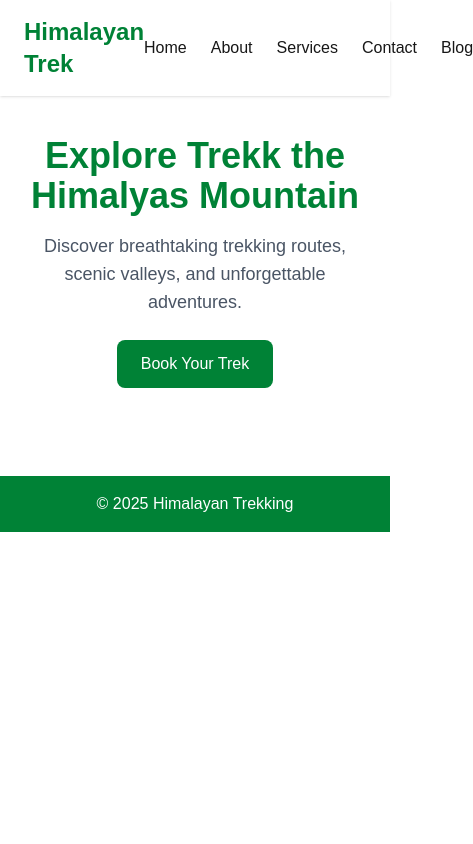
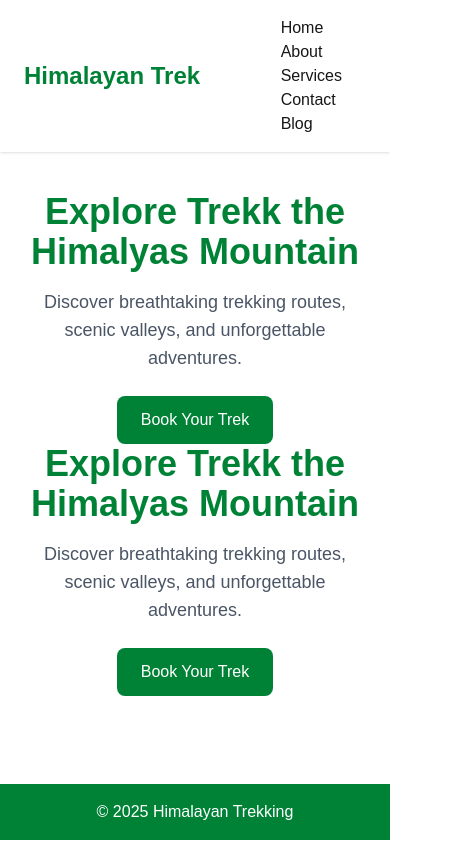
Before and after one commit to hspundir/trekking-website, a Next.js app: page / in a window 390 px wide. Shown: the whole page, 473 px wide, since content can reach past the window. Built offline with nearby package versions, Linux system fonts and the light colour scheme.

Commit message:
update code

```diff
--- a/app/layout.jsx
+++ b/app/layout.jsx
@@ -12,12 +12,13 @@ export default function RootLayout({ children }) {
       <body className="bg-gray-50 text-gray-800">
 
         {/* Navbar */}
+        <header>
         <nav className="bg-white shadow">
           <div className="max-w-7xl mx-auto px-6 py-4 flex justify-between items-center">
             <h1 className="text-2xl font-bold text-green-700">
               Himalayan Trek
             </h1>
-            <div className="space-x-6">
+            <div className="space-x-6 flex flex-col sm:flex-row">
               <Link href="/" className="hover:text-green-700">Home</Link>
               <Link href="/about" className="hover:text-green-700">About</Link>
               <Link href="/services" className="hover:text-green-700">Services</Link>
@@ -26,7 +27,7 @@ export default function RootLayout({ children }) {
             </div>
           </div>
         </nav>
-
+</header>
         {/* Page Content */}
         <main className="max-w-7xl mx-auto px-6 py-10">
           {children}
--- a/app/page.tsx
+++ b/app/page.tsx
@@ -1,5 +1,7 @@
 export default function Home() {
   return (
+
+    <>
     <section className="text-center">
       <h2 className="text-4xl font-bold text-green-700 mb-4">
         Explore Trekk the Himalyas Mountain
@@ -11,5 +13,16 @@ export default function Home() {
         Book Your Trek
       </button>
     </section>
+    <section className="text-center">
+      <h2 className="text-4xl font-bold text-green-700 mb-4">
+        Explore Trekk the Himalyas Mountain
+      </h2>
+      <p className="text-lg text-gray-600 max-w-2xl mx-auto">
+        Discover breathtaking trekking routes, scenic valleys, and unforgettable adventures.
+      </p>
+      <button className="mt-6 bg-green-700 text-white px-6 py-3 rounded-lg hover:bg-green-800">
+        Book Your Trek
+      </button>
+    </section></>
   );
 }
--- /dev/null
+++ b/app/practice/page.jsx
@@ -0,0 +1,10 @@
+export default function Practice() {
+  return (
+    <div>
+      <h1 className="text-3xl font-bold text-green-700 mb-4">Practice Page</h1>
+      <p className="text-gray-700 sm:text-lg">
+        This is a practice page for testing and development purposes.
+      </p>
+    </div>
+  );
+}
```
